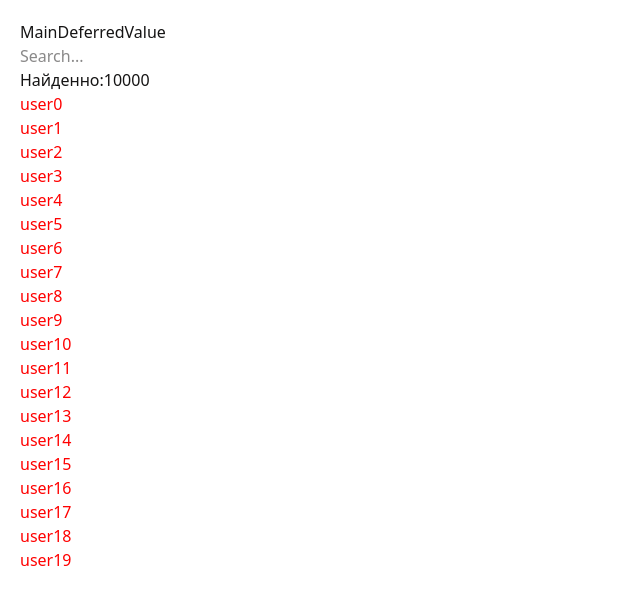
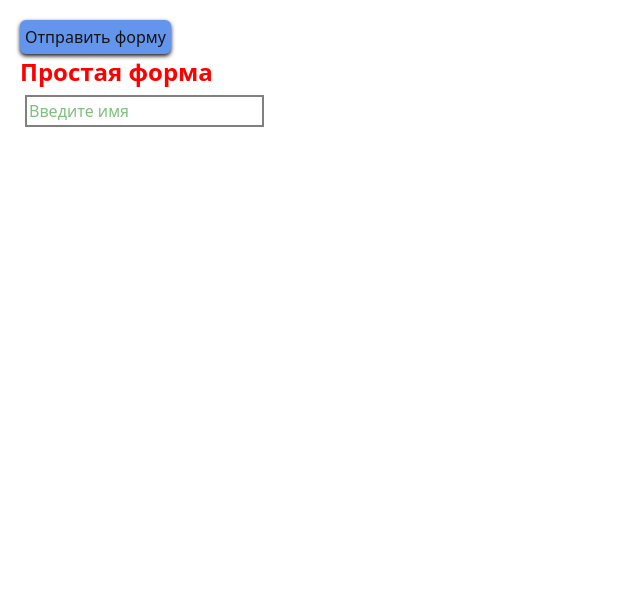
Before and after one commit to romanbarinov84/WebGarage-React-lessons-, a React (Vite) app: page / in a window 1280 px wide. Shown: the top 604 px of the page, without its empty margins (0-640 px from the left). Built offline with nearby package versions, Linux system fonts and the light colour scheme.

Commit message:
09.03 useId

```diff
--- a/src/components/pages/HomePage.jsx
+++ b/src/components/pages/HomePage.jsx
@@ -10,7 +10,8 @@
 
 
 
-import MainDeferredValue from '../useDeferredValue/MainDeferredValue';
+
+import Form from '../useId/Form';
 
 import './HomePage.css';
 
@@ -19,7 +20,7 @@ function HomePage() {
     return (
         <div>
 
-       <MainDeferredValue/>
+       <Form/>
         </div>
     );
 }
--- /dev/null
+++ b/src/components/useId/Form.jsx
@@ -0,0 +1,31 @@
+import { useId, useState } from "react"
+
+
+const Form = () => {
+    const formId = useId();
+    const [name , setName] = useState("");
+
+    const handleSubmit = (e) => {
+        e.preventDefault();
+        alert(`Отправленно ${name}`)
+    }
+  return (
+    <div>
+        <button type="submit" form={formId} style={{border:"none",boxShadow:"0px 2px 4px 0px",padding:"5px",borderRadius:"6px",background:"cornFlowerBlue"}}>
+            Отправить форму
+        </button>
+        <form id={formId} onSubmit={handleSubmit}>
+            <h3 style={{color:"red",fontSize:"24px",fontWeight:'bold'}}>Простая форма</h3>
+            <input
+            type="text"
+            value={name}
+            onChange={(e) => setName(e.target.value)}
+            placeholder="Введите имя"
+            style={{color:"green",border:"2px solid gray",padding:"2px",margin:"5px"}}
+            />
+        </form>
+    </div>
+  )
+}
+
+export default Form
```
